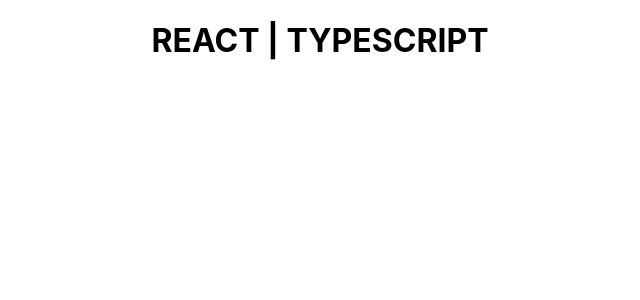
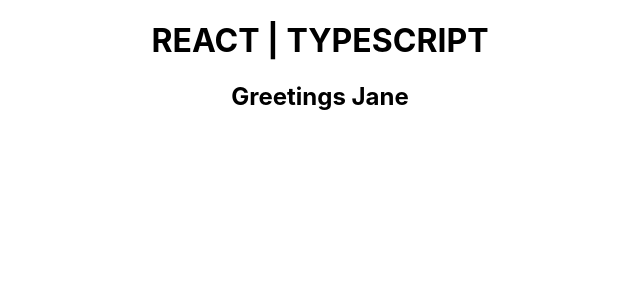
Before and after one commit to JPhasma/typescript-react-course, a React (Create React App) app: page / in a window 1280 px wide. Shown: the top 300 px of the page, without its empty margins (320-960 px from the left). Built offline with nearby package versions, Linux system fonts and the light colour scheme.

Commit message:
typing props

```diff
--- a/src/App.tsx
+++ b/src/App.tsx
@@ -1,9 +1,11 @@
 import './App.css';
+import { Greet } from './components/Greet';
 
 function App() {
   return (
     <div className='App'>
       <h1>REACT | TYPESCRIPT</h1>
+      <Greet name='Jane' />
     </div>
   );
 }
--- /dev/null
+++ b/src/components/Greet.tsx
@@ -0,0 +1,11 @@
+type GreetProps = {
+  name: string;
+};
+
+export const Greet = (props: GreetProps) => {
+  return (
+    <div>
+      <h2>Greetings {props.name}</h2>
+    </div>
+  );
+};
```
